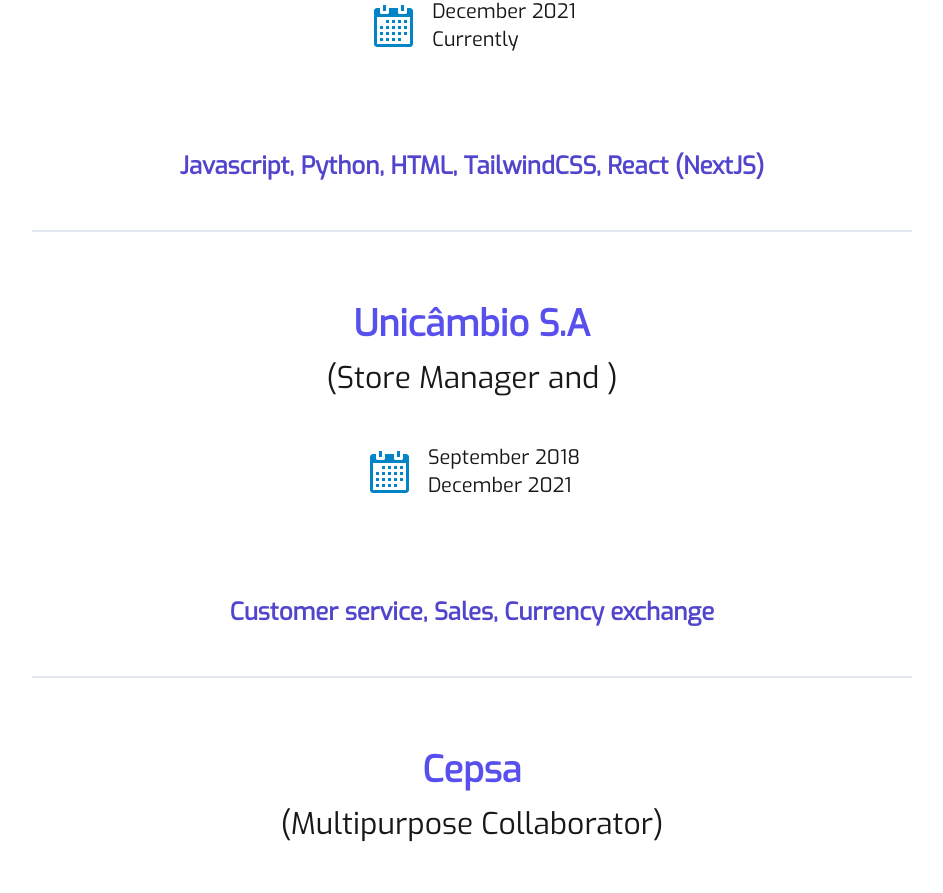
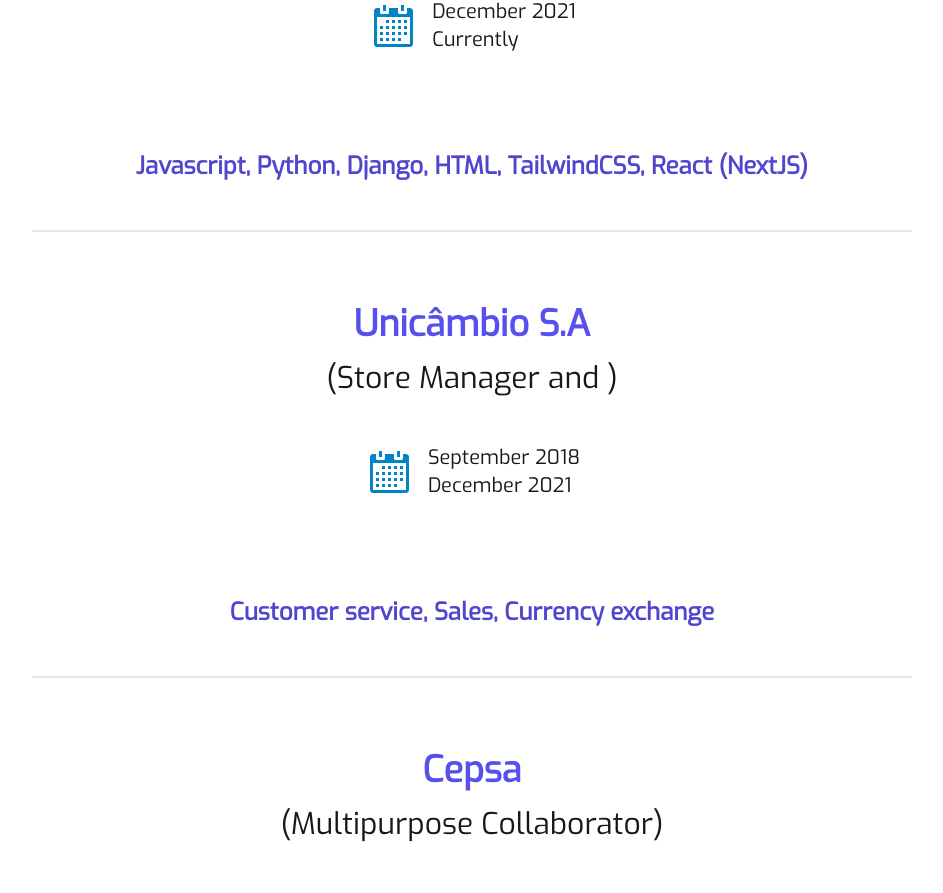
Before and after one commit to Filigs/next-portfolio, a Next.js app: page / in a window 1280 px wide. Shown: the part 1849-2742 px from the top of the page, without its empty margins (168-1111 px from the left). Built offline with nearby package versions, Linux system fonts and the light colour scheme.

Commit message:
added Django to skillset

```diff
--- a/components/experience.js
+++ b/components/experience.js
@@ -5,7 +5,7 @@
       id: 1,
       nome: "Web Developer",
       tipo: "Freelancer",
-      desc: "Javascript, Python, HTML, TailwindCSS, React (NextJS)",
+      desc: "Javascript, Python, Django, HTML, TailwindCSS, React (NextJS)",
       start: "December 2021",
       end: "Currently",
     },
--- a/components/footer.js
+++ b/components/footer.js
@@ -1,4 +1,4 @@
-import Socials from "./navbar/socials";
+import Socials from "./socials";
 import Link from "next/link";
 
 export default function Footer() {
```
Also changed, not shown: components/socials.js (renamed from components/navbar/socials.js), 1 other file (tests, documents, lock files or other folders).
